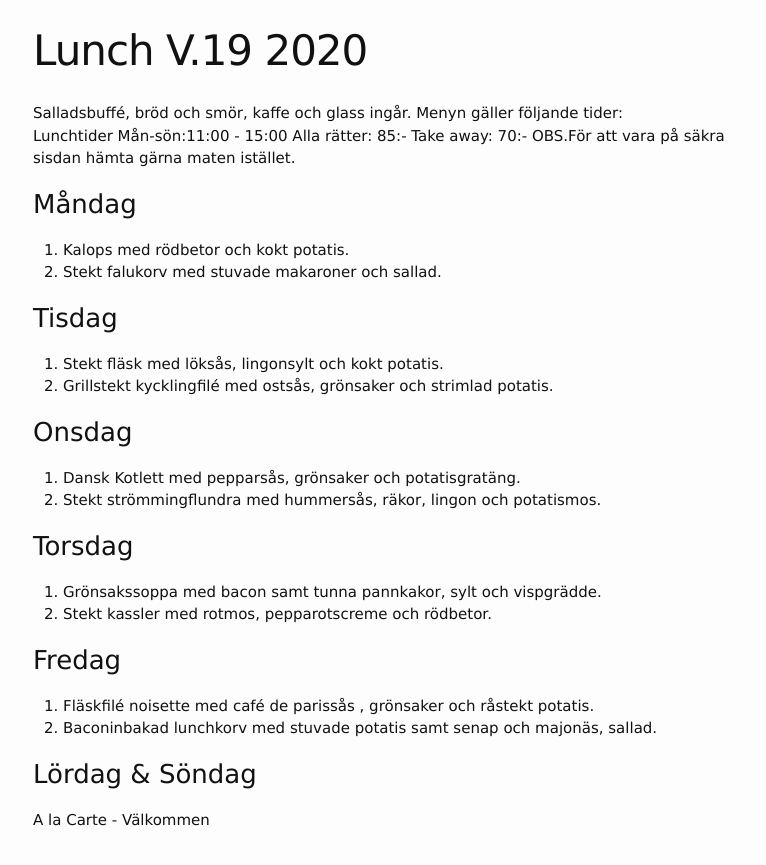
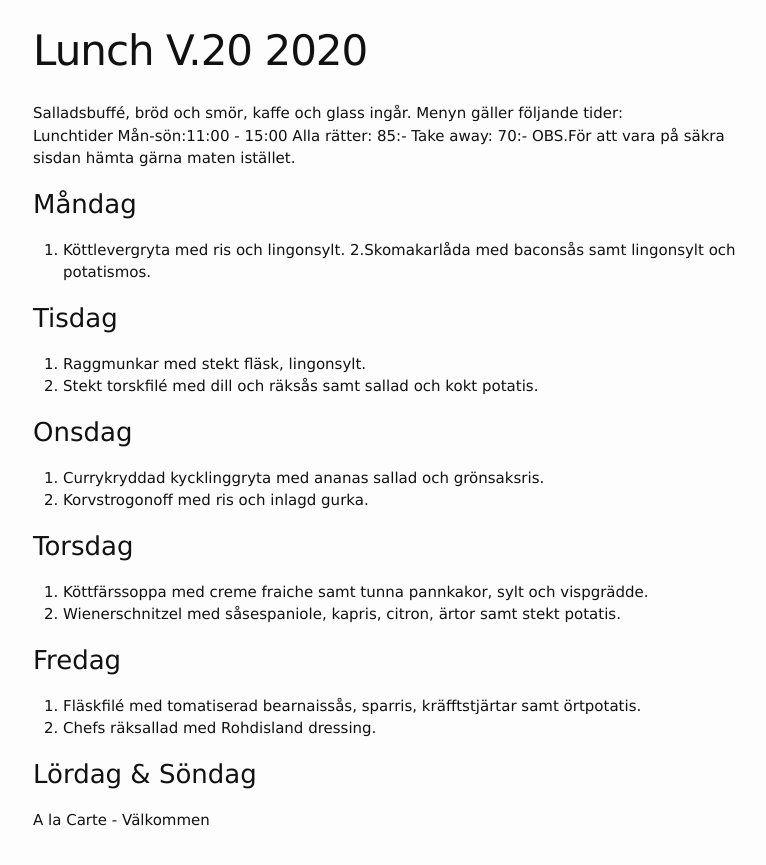
Before and after one commit to FarInn62/farinn62.github.io, a Jekyll site: the page built from lunch.md, in a window 1280 px wide. Shown: the top 865 px of the page, without its empty margins (237-1003 px from the left). Built offline with Jekyll 4.4.1, drawn with Linux system fonts in a browser that asks for light colours.

Commit message:
Update lunch.md

```diff
--- a/lunch.md
+++ b/lunch.md
@@ -1,6 +1,6 @@
 ---
 layout: foodmenu
-title: Lunch V.19 2020
+title: Lunch V.20 2020
 permalink: /lunch/
 published: true
 ---
@@ -12,24 +12,24 @@ OBS.För att vara på säkra sisdan hämta gärna maten istället.
 
 
 ### Måndag
-1. Kalops med rödbetor och kokt potatis.
-2. Stekt falukorv med stuvade makaroner och sallad.
+1. Köttlevergryta med ris och lingonsylt.
+2.Skomakarlåda med baconsås samt lingonsylt och potatismos.
 
 ### Tisdag
-1. Stekt fläsk med löksås, lingonsylt och kokt potatis.
-2. Grillstekt kycklingfilé med ostsås, grönsaker och strimlad potatis.
+1. Raggmunkar med stekt fläsk, lingonsylt.
+2. Stekt torskfilé med dill och räksås samt sallad och kokt potatis.
 
 ### Onsdag
-1. Dansk Kotlett med pepparsås, grönsaker och potatisgratäng.
-2. Stekt strömmingflundra med hummersås, räkor, lingon och potatismos.
+1. Currykryddad kycklinggryta med ananas sallad och grönsaksris.
+2. Korvstrogonoff med ris och inlagd gurka.
 
 ### Torsdag
-1. Grönsakssoppa med bacon samt tunna pannkakor, sylt och vispgrädde.
-2. Stekt kassler med rotmos, pepparotscreme och rödbetor.
+1. Köttfärssoppa med creme fraiche samt tunna pannkakor, sylt och vispgrädde.
+2. Wienerschnitzel med såsespaniole, kapris, citron, ärtor samt stekt potatis.
 
 ### Fredag
-1. Fläskfilé noisette med café de parissås , grönsaker och råstekt potatis.
-2. Baconinbakad lunchkorv med stuvade potatis samt senap och majonäs, sallad.
+1. Fläskfilé med tomatiserad bearnaissås, sparris, kräfftstjärtar samt örtpotatis.
+2. Chefs räksallad med Rohdisland dressing.
 
 
 ### Lördag & Söndag
```
